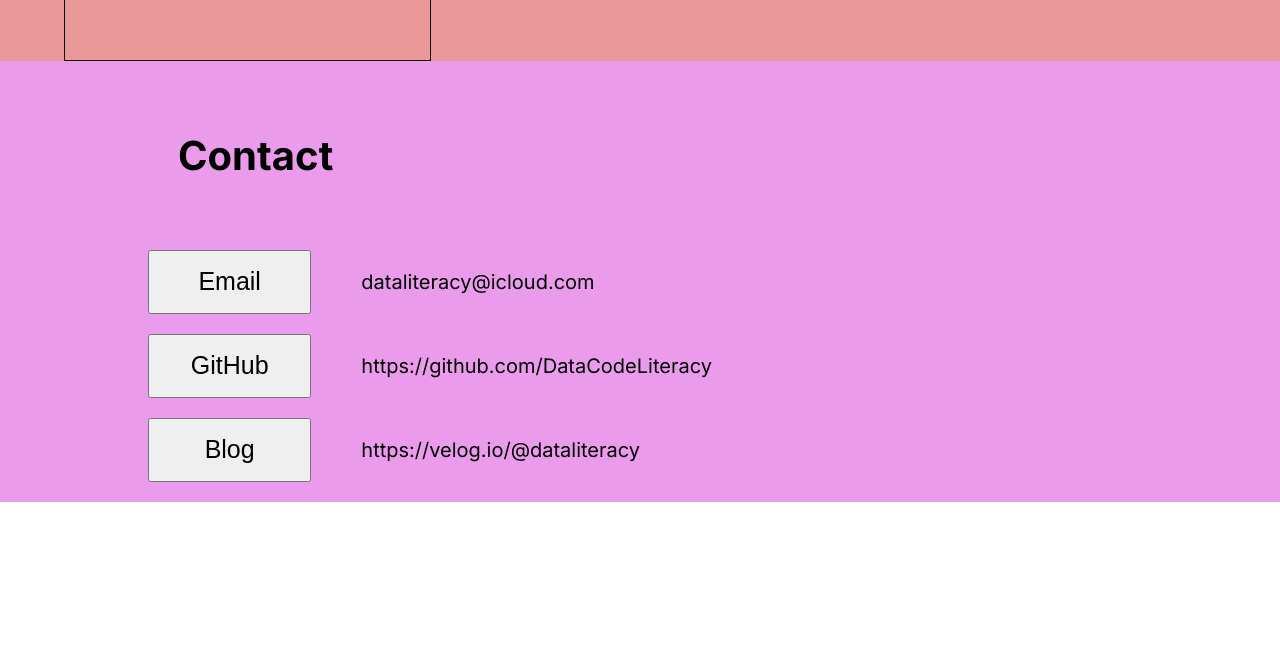
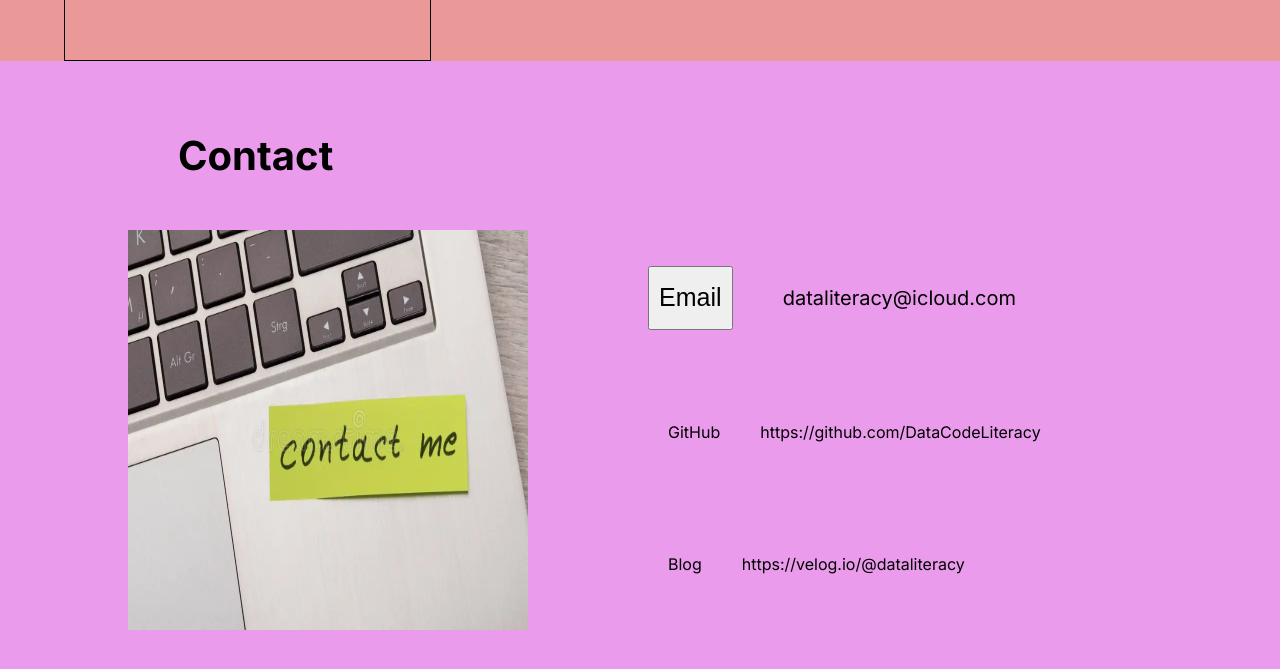
Before and after one commit to DataCodeLiteracy/portfolio-nextjs, a Next.js app: page / in a window 1280 px wide. Shown: the part 7144-7813 px from the top of the page. Before the commit the page ends 7646 px from the top, so only its background shows below. Built offline with nearby package versions, Linux system fonts and the light colour scheme.

Commit message:
feat: Contact 섹션 - 이미지, 전체적으로 중앙 정렬
* 이미지
  - Contact 섹션 페이지 전체가 밋밋해보여서 이미지 추가

* 중앙 정렬
  - 이미지를 추가하면서 전체적으로 중앙 정렬

2023.07.17

```diff
--- a/src/app/page.module.css
+++ b/src/app/page.module.css
@@ -66,5 +66,6 @@
 .contact {
   display: flex;
   justify-content: center;
+  min-height: 100vh;
   background-color: rgb(235, 155, 235);
 }
--- a/src/components/Contact.module.css
+++ b/src/components/Contact.module.css
@@ -7,7 +7,15 @@
   font-size: 40px;
 }
 
+.listWrapper {
+  display: flex;
+}
+
 .list {
+  display: flex;
+  flex-direction: column;
+  justify-content: space-around;
+  margin-left: 100px;
   width: 90%;
 }
 
@@ -26,3 +34,9 @@
   width: 80%;
   font-size: 20px;
 }
+
+.list a {
+  margin: 20px;
+  text-decoration: none;
+  color: black;
+}
--- a/src/components/Contact.tsx
+++ b/src/components/Contact.tsx
@@ -1,24 +1,37 @@
 import React from 'react'
 import styles from '../app/page.module.css'
 import contactStyles from '../components/Contact.module.css'
+import Link from 'next/link'
+import Image from 'next/image'
 
 const Contact = () => {
   return (
     <section id="#about" className={`${styles.section} ${styles.contact}`}>
       <div className={contactStyles.container}>
         <h1>Contact</h1>
+        <div className={contactStyles.listWrapper}>
+          <Image src="/Images/contactme.webp" alt="" width={400} height={400} />
           <div className={contactStyles.list}>
             <div>
               <button>Email</button>
               <div>dataliteracy@icloud.com</div>
             </div>
             <div>
-            <button>GitHub</button>
-            <div>https://github.com/DataCodeLiteracy</div>
+              <Link href="https://github.com/DataCodeLiteracy" target="_blank">
+                GitHub
+              </Link>
+              <Link href="https://github.com/DataCodeLiteracy" target="_blank">
+                https://github.com/DataCodeLiteracy
+              </Link>
             </div>
             <div>
-            <button>Blog</button>
-            <div>https://velog.io/@dataliteracy</div>
+              <Link href="https://velog.io/@dataliteracy" target="_blank">
+                Blog
+              </Link>
+              <Link href="https://velog.io/@dataliteracy" target="_blank">
+                https://velog.io/@dataliteracy
+              </Link>
+            </div>
           </div>
         </div>
       </div>
```
Also changed, not shown: public/Images/contactme.webp (added). Lines whose indentation alone changed are shown as unchanged.
